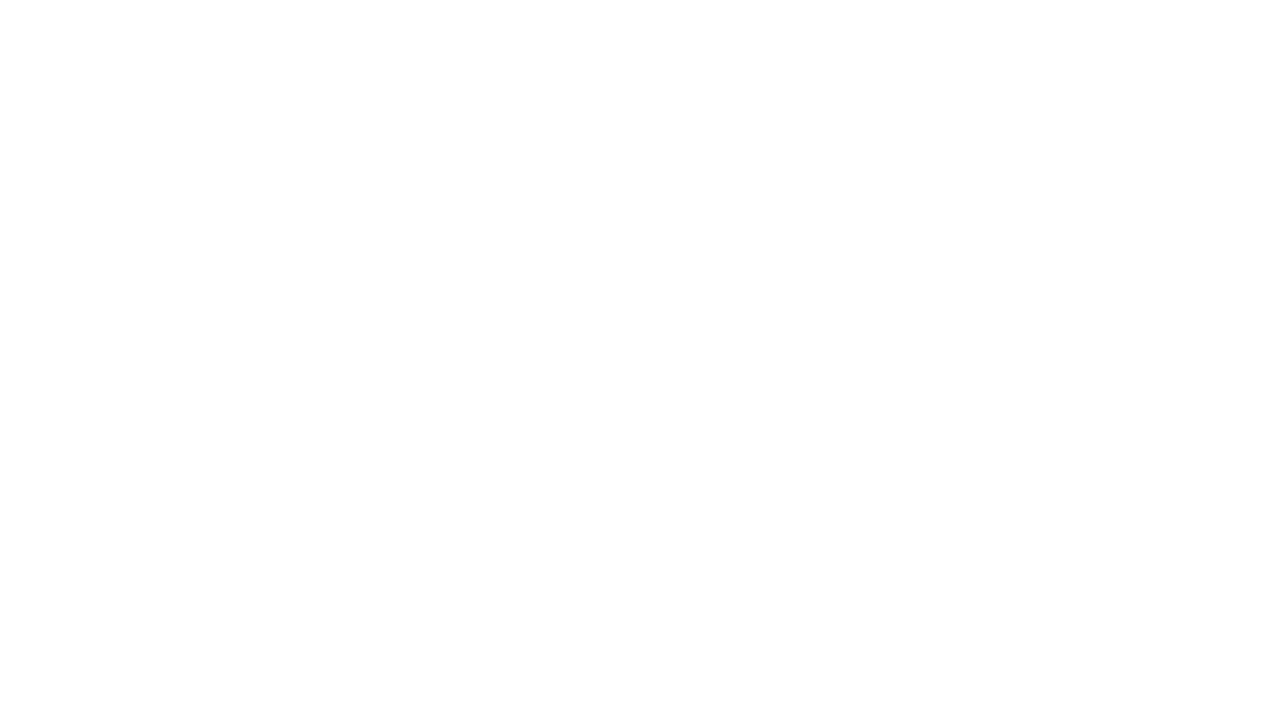
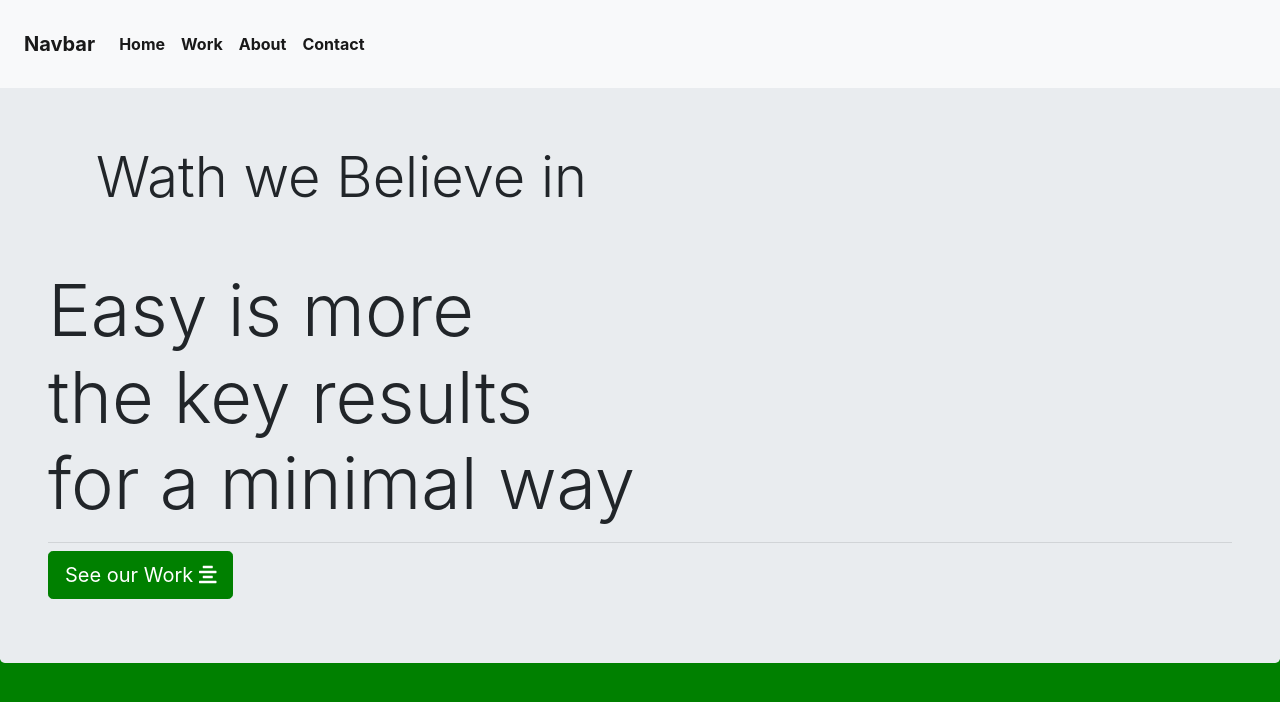
Before and after one commit to ronniejuan/My-Portafolio, a website: page src/index.html in a window 1280 px wide. Drawn offline with nearby package versions, Linux system fonts and the light colour scheme; files that its build step writes are made by us from their sources; a web font is replaced by a local one.

Commit message:
first version

```diff
--- a/src/index.html
+++ b/src/index.html
@@ -7,10 +7,56 @@
   <meta http-equiv="X-UA-Compatible" content="ie=edge" />
   <title>portfolio</title>
   <link rel="stylesheet" href="styles/main.css" />
+    <link rel="stylesheet" href="https://cdnjs.cloudflare.com/ajax/libs/font-awesome/5.15.2/css/all.min.css">
+    <!-- font -->
+    <link rel="preconnect" href="https://fonts.gstatic.com">
+    <link href="https://fonts.googleapis.com/css2?family=Dela+Gothic+One&display=swap" rel="stylesheet">
+
+    <link rel="preconnect" href="https://fonts.gstatic.com">
+    <link href="https://fonts.googleapis.com/css2?family=Dela+Gothic+One&display=swap" rel="stylesheet">
 </head>
 
-<body>
   <!-- Custom scripts, edit above this line -->
+
+  <body>
+    <!-- NAV -->
+    <nav class="navbar navbar-expand-lg navbar-light bg-light fixed-top p-4 float-right font-weight-bolder">
+      <a class="navbar-brand" href="#">Navbar</a>
+      <button class="navbar-toggler" type="button" data-toggle="collapse" data-target="#navbarNav"
+        aria-controls="navbarNav" aria-expanded="false" aria-label="Toggle navigation">
+        <span class="navbar-toggler-icon"></span>
+      </button>
+      <div class="collapse navbar-collapse" id="navbarNav">
+        <ul class="navbar-nav">
+          <li class="nav-item active">
+            <a class="nav-link" href="#">Home <span class="sr-only">(current)</span></a>
+          </li>
+          <li class="nav-item active">
+            <a class="nav-link" href="#">Work</a>
+          </li>
+          <li class="nav-item active">
+            <a class="nav-link" href="#">About</a>
+          </li>
+          <li class="nav-item active">
+            <a class="nav-link" href="#" tabindex="-1" aria-disabled="true">Contact</a>
+          </li>
+        </ul>
+      </div>
+    </nav>
+
+    <!-- header -->
+
+
+    <div class="jumbotron p-5">
+      <h1 class="display-4 p-5 mt-5">Wath we Believe in</h1>
+      <p class="lead display-3">Easy is more <br> the key results <br> for a minimal way</p>
+      <hr class="my-2">
+
+      <p class="lead">
+        <a class="btn btn-primary btn-lg" href="#!" role="button">See our Work <i class="fas fa-align-center"></i></a>
+      </p>
+    </div>
+
   <script src="scripts/index.js"></script>
 </body>
 
--- a/src/scss/main.scss
+++ b/src/scss/main.scss
@@ -1,2 +1,10 @@
+$primary:green;
+
 // This is where you can import other stylesheets or write your scss code
 @import "../../node_modules/bootstrap/scss/bootstrap";
+
+
+
+body{
+    background-color:$primary;
+}
```
Also changed, not shown: 1 other file.
